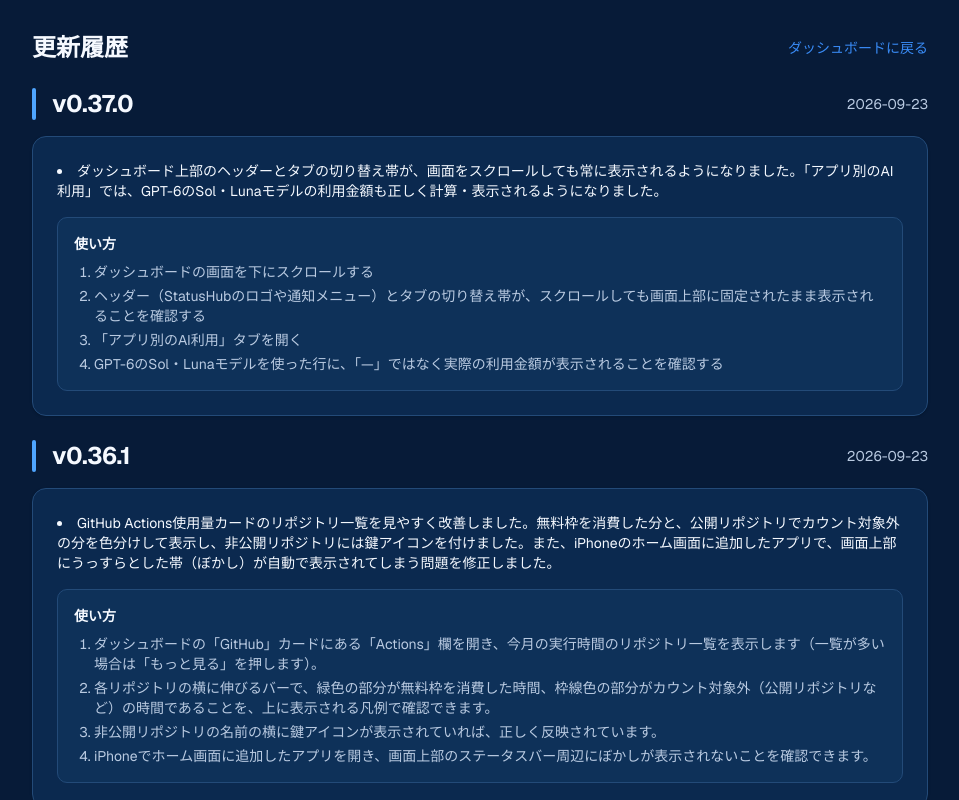
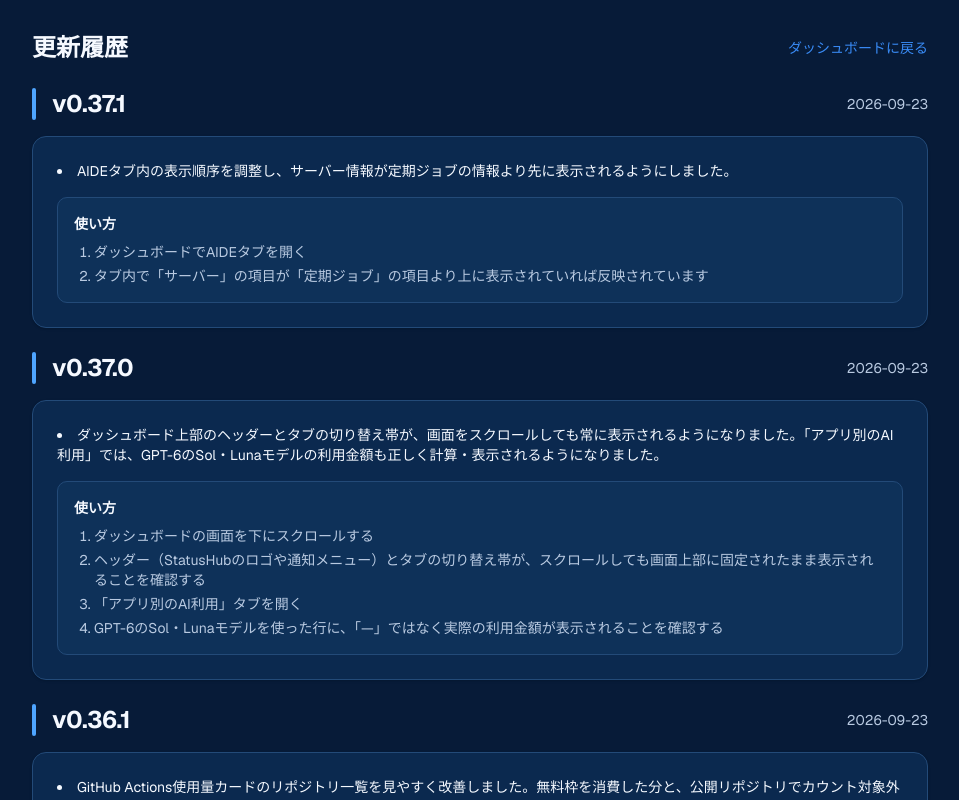
Before and after one commit to guchi-apps/ops-dashboard, a Next.js app: page /changelog in a window 1280 px wide. Shown: the top 800 px of the page, without its empty margins (160-1119 px from the left). Built offline with nearby package versions, Linux system fonts and the light colour scheme.

Commit message:
v0.37.1をリリースする。

```diff
--- a/package.json
+++ b/package.json
@@ -1,6 +1,6 @@
 {
   "name": "ops-dashboard",
-  "version": "0.37.0",
+  "version": "0.37.1",
   "private": true,
   "scripts": {
     "dev": "next dev",
--- a/src/data/changelog.ts
+++ b/src/data/changelog.ts
@@ -13,6 +13,17 @@ export interface ChangelogEntry {
 
 // 新しいバージョンを配列の先頭に追記していく（changelog-ja skill の運用ルールに従う）
 export const changelog: ChangelogEntry[] = [
+    {
+        version: "0.37.1",
+        date: "2026-09-23",
+        changes: [
+            "AIDEタブ内の表示順序を調整し、サーバー情報が定期ジョブの情報より先に表示されるようにしました。",
+        ],
+        usage: [
+            "ダッシュボードでAIDEタブを開く",
+            "タブ内で「サーバー」の項目が「定期ジョブ」の項目より上に表示されていれば反映されています",
+        ],
+    },
     {
         version: "0.37.0",
         date: "2026-09-23",
```
Also changed, not shown: 1 other file (tests, documents, lock files or other folders).
